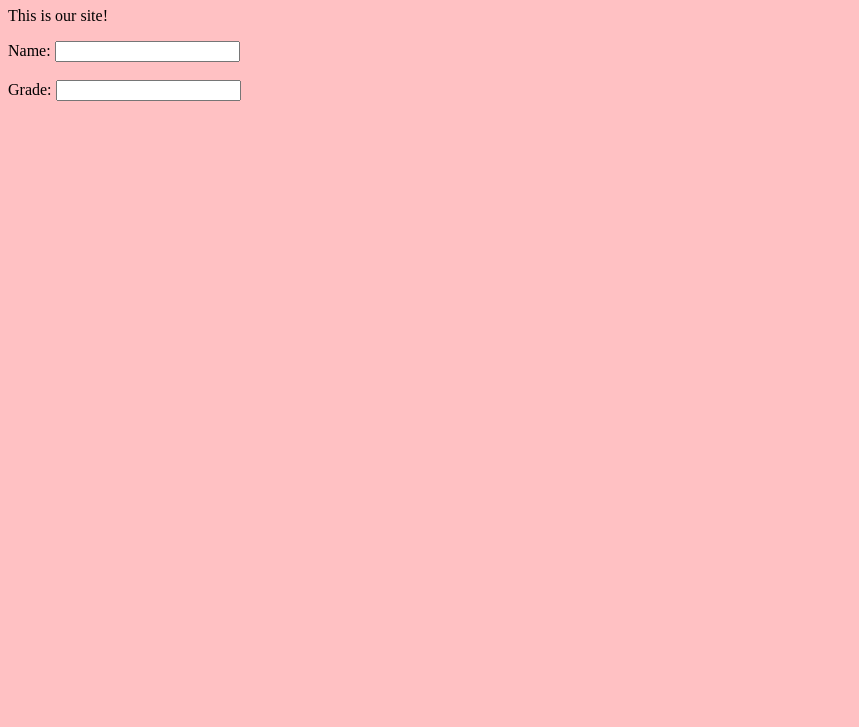
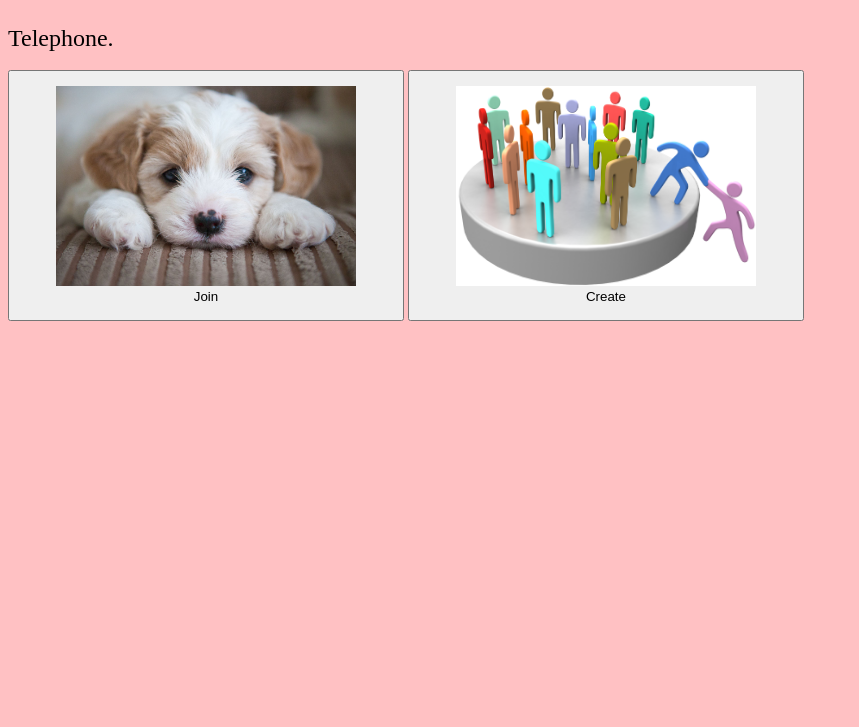
Before and after one commit to RegalTurtle24/SATiRE, a plain HTML site: page index.html in a window 1280 px wide. Shown: the part 73-800 px from the top of the page, without its empty margins (0-859 px from the left). Drawn offline with Linux system fonts and the light colour scheme.

Commit message:
Created 3 sites (Base Site and Join/Create Options)

```diff
--- a/index.html
+++ b/index.html
@@ -5,21 +5,82 @@
 <title></title>
 </head>
 
+
 <body>
-<h1>Our Site</h1>
-<p>This is our site! </p>
+<h1>Satire</h1>
+<br>
+<font size="+2">Telephone.</font>
+<br>
 </body>
 
-<body style="background-color:#FFC1C3;">
-<form>
-Name:
-<input type="text" name="Name" size="20">
-<br> <br>
-Grade:
-<input type="text" name="Course" size="20">
-</form>
+<body>
+
+
+<br>
+<!--<button style="height:200px;width:400px" onclick = "alert('You Joined A Game')" >Join</button>
+<button style="height:200px;width:400px" onclick = "alert('You Created A Game')" >Create</button>-->
+
+	<button type="button" id = "jButton" class="joinButton" onclick="location.href='joinSite.html';">
+
+		<!--//Embedded Images in buttons-->
+		<figure>
+		<img src="Images/Puppy_Cute.jpg" alt width="300"
+     height="200">
+		<figcaption>Join</figcaption>
+		</figure>
+
+		<!--go to new webpage-->
+
+    </button>
+
+	<button type="button" id = "cButton" class="createButton" onclick="location.href='CreateSite.html';">
+
+		<figure>
+		<img src="Images/creategroupinvite.png" alt width="300"
+     height="200">
+		<figcaption>Create</figcaption>
+		</figure>
+    </button>
+
+
+
 </body>
 
-<!--add image to site-->
+
+<!--
+<img src="Images/Puppy_Cute.jpg"
+alt=""
+	 width="400"
+     height="341">
+-->
+
+
+<!--add new page to site
+<img src="creategroupinvite.png"
+alt=""
+	 width="400"
+     height="341">
+-->
+
+
+<body style="background-color:#FFC1C3;">
+
+</body>
+
+
+
+<!--add new page to site-->
+
+<script>
+
+window.onload = function() {
+
+//document.getElementById("jButton").addEventListener("click, )//
+
+}
+
+
+
+</script>
 
 </html>
```
Also changed, not shown: CreateSite.html (added, +16 -0 lines), joinSite.html (added, +29 -0 lines), Images/Puppy_Cute.jpg (added), Images/creategroupinvite.png (added).
